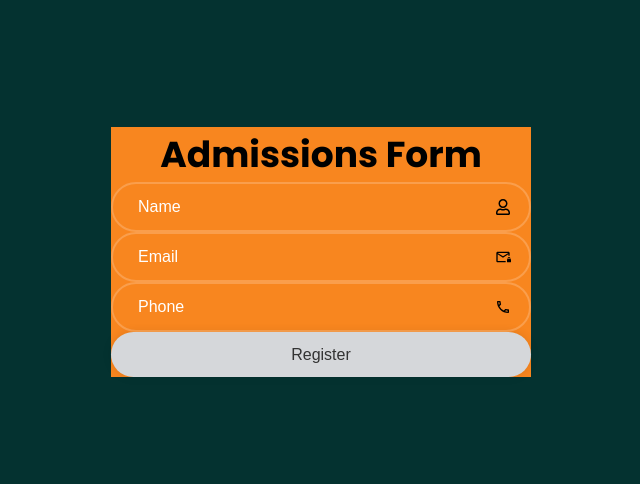
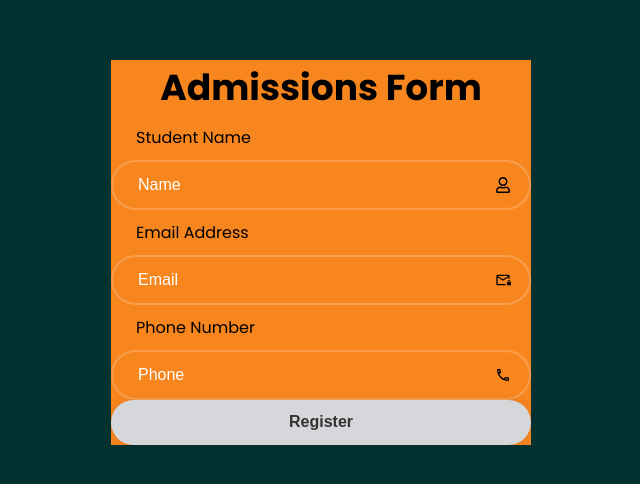
Before and after one commit to jahez07/RegistrationForm_React, a React (Create React App) app in the folder reg_form/: page / in a window 1280 px wide. Shown: the part 148-632 px from the top of the page, without its empty margins (319-959 px from the left). Built offline with nearby package versions, Linux system fonts and the light colour scheme.

Commit message:
Update src

```diff
--- a/reg_form/src/Components/LoginForm/LoginForm.css
+++ b/reg_form/src/Components/LoginForm/LoginForm.css
@@ -7,6 +7,13 @@
 .wrapper h1 {
     font-size: 36px;
     text-align: center;
+}
+
+.wrapper .topic {
+    font-size: 16px;
+    padding: 10px 25px 10px;
+    font-weight: 100px;
+
 }
 
 .wrapper .input-box {
@@ -51,4 +58,5 @@
     cursor: pointer;
     font-size: 16px;
     color: #333;
+    font-weight: 700;
 }
--- a/reg_form/src/Components/LoginForm/LoginForm.jsx
+++ b/reg_form/src/Components/LoginForm/LoginForm.jsx
@@ -9,14 +9,17 @@ const LoginForm = () => {
         <div className="wrapper">
             <form action="">
                 <h1>Admissions Form</h1>
+                <div className="topic">Student Name</div>
                 <div className="input-box">
                     <input type="text" placeholder="Name" required />
                     <FaRegUser className="icon" />
                 </div>
+                <div className="topic">Email Address</div>
                 <div className="input-box">
                     <input type="email" placeholder="Email" required />
                     <MdOutlineMailLock className="icon"/>
                 </div>
+                <div className="topic">Phone Number</div>
                 <div className="input-box">
                     <input type="text" placeholder="Phone" required />
                     <MdOutlineLocalPhone className="icon"/>
```
